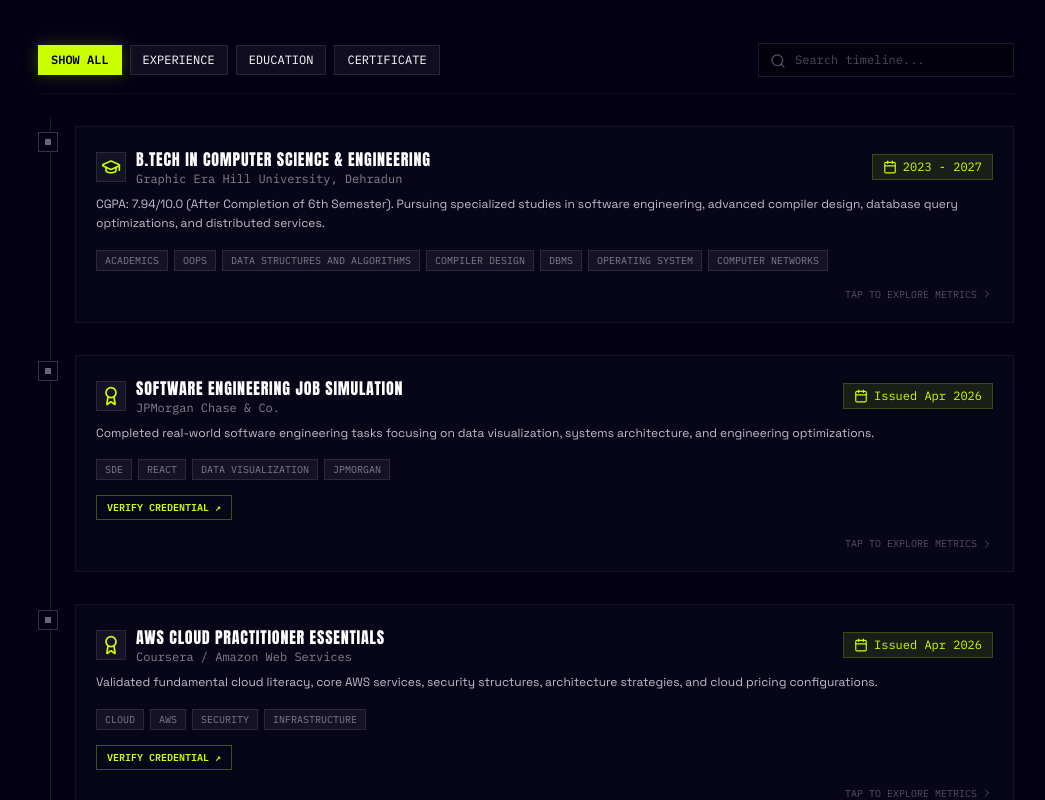
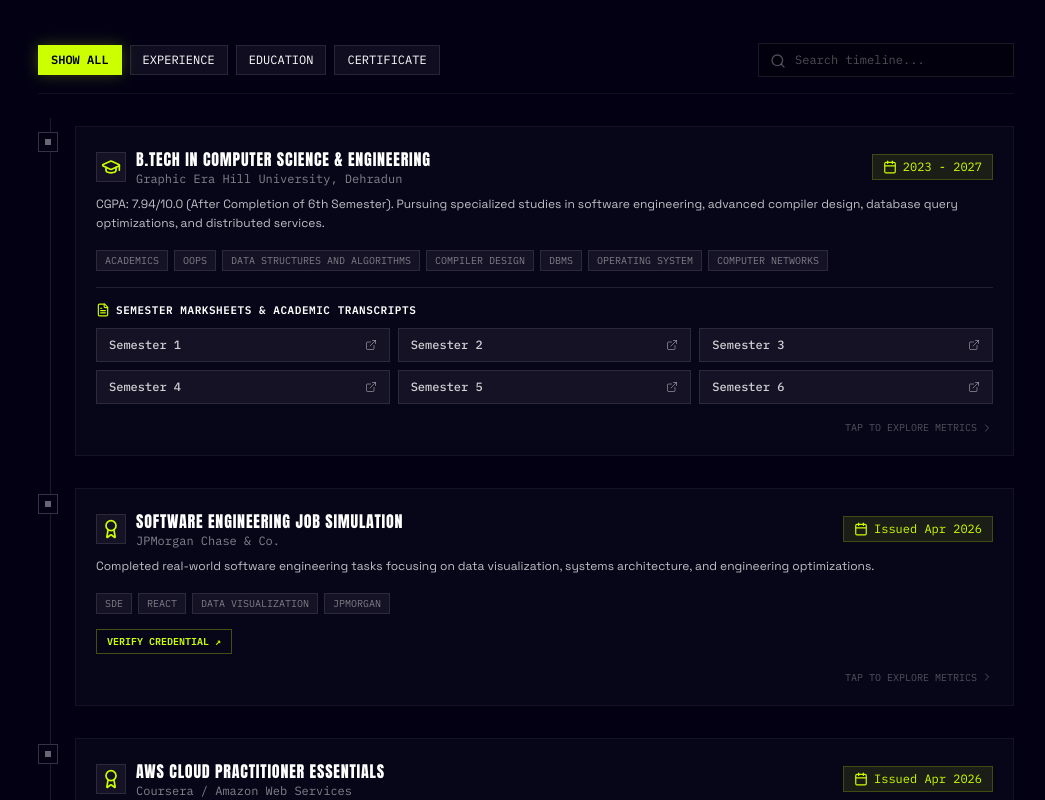
Before and after one commit to ayushgodiyal40/portfolio_ayush, a React (Vite) app: page / in a window 1280 px wide. Shown: the part 2820-3620 px from the top of the page, without its empty margins (114-1159 px from the left). Built offline with nearby package versions, Linux system fonts and the light colour scheme.

Commit message:
feat(timeline): add marksheets to education timeline items
Updated the Timeline type to include an optional marksheets array and integrated links for semesters 1-6 into the academic history section.

```diff
--- a/src/components/Timeline.tsx
+++ b/src/components/Timeline.tsx
@@ -5,7 +5,7 @@
 
 import { useState } from "react";
 import { TimelineItem } from "../types";
-import { Briefcase, GraduationCap, Award, Search, Calendar, ChevronRight } from "lucide-react";
+import { Briefcase, GraduationCap, Award, Search, Calendar, ChevronRight, FileText, ExternalLink } from "lucide-react";
 import { motion, AnimatePresence } from "motion/react";
 
 const INITIAL_TIMELINE: TimelineItem[] = [
@@ -35,6 +35,14 @@ const INITIAL_TIMELINE: TimelineItem[] = [
     description: "CGPA: 7.94/10.0 (After Completion of 6th Semester). Pursuing specialized studies in software engineering, advanced compiler design, database query optimizations, and distributed services.",
     type: "education",
     tags: ["Academics", "OOPS", "Data Structures and Algorithms", "Compiler Design", "DBMS","Operating System","Computer Networks"],
+    marksheets: [
+      { term: "Semester 1", url: "https://drive.google.com/file/d/1agHIgKZeCyQtRtUNvgTzKjXywavrAcJ5/view?usp=sharing" },
+      { term: "Semester 2", url: "https://drive.google.com/file/d/1AhyYjd9eyxYucGg7zrPuIHcIVCs0himC/view?usp=sharing" },
+      { term: "Semester 3", url: "https://drive.google.com/file/d/19XtM4VISq8nyU_D932vjb1pcuFRfEEtv/view?usp=sharing" },
+      { term: "Semester 4", url: "https://drive.google.com/file/d/14dgCGo7HvsclKwVeOxXdEtkD0RfsG1id/view?usp=sharing" },
+      { term: "Semester 5", url: "https://drive.google.com/file/d/10DE8_-xNxkthm8-tQSIeGLHpteE32z2b/view?usp=sharing" },
+      { term: "Semester 6", url: "https://drive.google.com/file/d/10vkyeHoXzXt_nnAcI_Q-kLiIr65Oz1nq/view?usp=sharing" },
+    ],
   },
   {
     id: "cert-1",
@@ -229,6 +237,32 @@ export default function Timeline() {
                     </div>
                   )}
 
+                  {item.marksheets && item.marksheets.length > 0 && (
+                    <div className="mt-4 pt-3.5 border-t border-white/10" onClick={(e) => e.stopPropagation()}>
+                      <div className="flex items-center gap-1.5 mb-2.5">
+                        <FileText className="w-3.5 h-3.5 text-[#CCFF00]" />
+                        <span className="text-[11px] font-mono font-semibold tracking-wider text-white uppercase">
+                          SEMESTER MARKSHEETS & ACADEMIC TRANSCRIPTS
+                        </span>
+                      </div>
+                      <div className="grid grid-cols-2 sm:grid-cols-3 gap-2">
+                        {item.marksheets.map((ms) => (
+                          <a
+                            key={ms.term}
+                            href={ms.url}
+                            target="_blank"
+                            rel="noreferrer"
+                            className="flex items-center justify-between gap-1.5 px-3 py-2 bg-white/5 border border-white/10 hover:border-[#CCFF00] hover:bg-[#CCFF00]/10 hover:text-[#CCFF00] text-white/80 text-xs font-mono transition-all group/ms"
+                            title={`Open ${ms.term} Marksheet`}
+                          >
+                            <span className="font-medium">{ms.term}</span>
+                            <ExternalLink className="w-3 h-3 text-white/40 group-hover/ms:text-[#CCFF00] transition-colors shrink-0" />
+                          </a>
+                        ))}
+                      </div>
+                    </div>
+                  )}
+
                   {/* Expansion indicator */}
                   <div className="mt-4 flex items-center justify-end text-[10px] font-mono text-white/30 group-hover:text-white/60 transition-colors">
                     <span>{isSelected ? "TAP TO COLLAPSE" : "TAP TO EXPLORE METRICS"}</span>
--- a/src/types.ts
+++ b/src/types.ts
@@ -30,6 +30,7 @@ export interface TimelineItem {
   type: "experience" | "education" | "certificate";
   tags: string[];
   verificationUrl?: string;
+  marksheets?: { term: string; url: string }[];
 }
 
 export interface ChatMessage {
```
